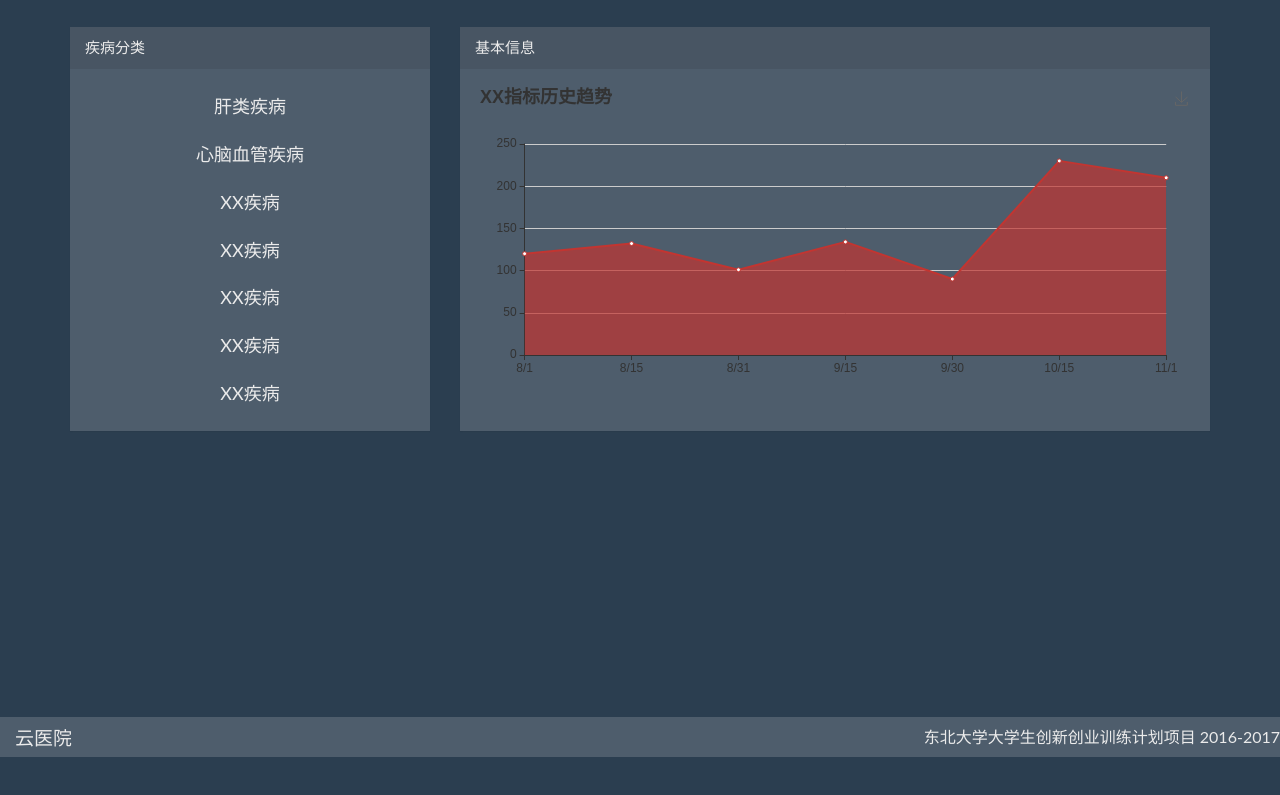
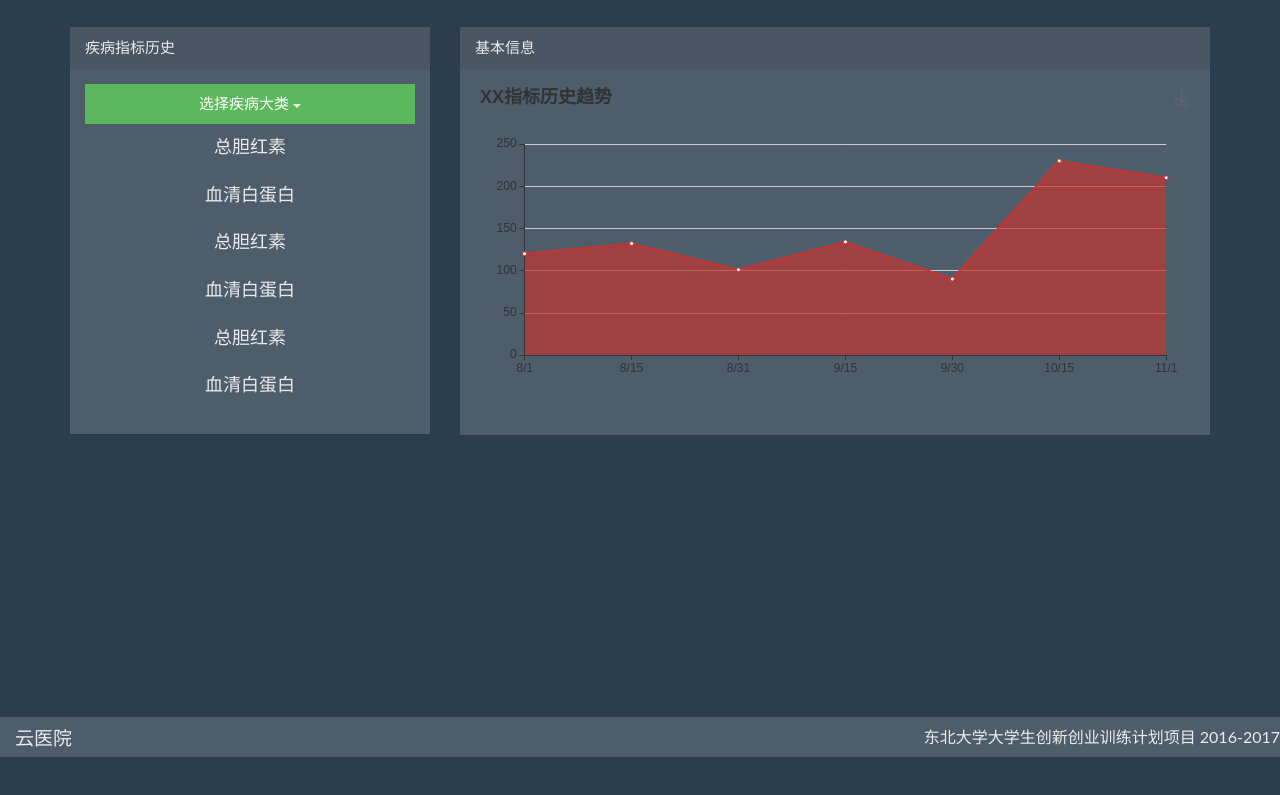
Before and after one commit to NEUSE1401/CloudHealthCare, a plain HTML site: page user.html in a window 1280 px wide. Shown: the part 43-838 px from the top of the page. Drawn offline with Linux system fonts and the light colour scheme.

Commit message:
added dropdown menu

```diff
--- a/user.html
+++ b/user.html
@@ -37,6 +37,14 @@
         .carousel-indicators{
             bottom: 30px;
         }
+
+        #dropdown-disease li{
+            text-align: center;
+        }
+        #dropdown-disease li a{
+            font-size: 16px !important;
+
+        }
     </style>
 </head>
 <body>
@@ -72,17 +80,31 @@
         <div class="col-md-4">
             <div class="panel panel-default">
                 <div class="panel-heading">
-                    疾病分类
+                    疾病指标历史
                 </div>
                 <div class="panel-body">
+                    <div class="dropdown">
+                        <button class="btn btn-success btn-block dropdown-toggle" type="button" id="dropdownMenu1" data-toggle="dropdown">
+                            选择疾病大类
+                            <span class="caret"></span>
+                        </button>
+                        <ul id="dropdown-disease" class="dropdown-menu text-center label-success btn-block">
+                            <li><a tabindex="-1" href="#">肝类疾病</a></li>
+                            <li><a tabindex="-1" href="#">心脑血管疾病</a></li>
+                            <li><a tabindex="-1" href="#">心脑血管疾病</a></li>
+                            <li><a tabindex="-1" href="#">心脑血管疾病</a></li>
+                        </ul>
+                    </div>
                     <ul class="nav nav-pills nav-stacked text-center" style="font-size: 18px;">
-                        <li><a href="#">肝类疾病</a></li>
-                        <li><a href="#">心脑血管疾病</a></li>
-                        <li><a href="#">XX疾病</a></li>
-                        <li><a href="#">XX疾病</a></li>
-                        <li><a href="#">XX疾病</a></li>
-                        <li><a href="#">XX疾病</a></li>
-                        <li><a href="#">XX疾病</a></li>
+                        <li><a href="#">总胆红素</a></li>
+                        <li><a href="#">血清白蛋白</a></li>
+                        <li><a href="#">总胆红素</a></li>
+                        <li><a href="#">血清白蛋白</a></li>
+                        <li><a href="#">总胆红素</a></li>
+                        <li><a href="#">血清白蛋白</a></li>
+                    </ul>
+                    <ul>
+
                     </ul>
                     <!--<table class="table table-striped table-bordered table-hover">-->
                         <!--<tbody>-->
@@ -95,7 +117,7 @@
             </div>
         </div>
         <div class="col-md-8">
-            <div class="panel panel-default" style="padding-bottom: 32px;">
+            <div class="panel panel-default" style="padding-bottom: 36px;">
                 <div class="panel-heading">
                     基本信息
                 </div>
```
